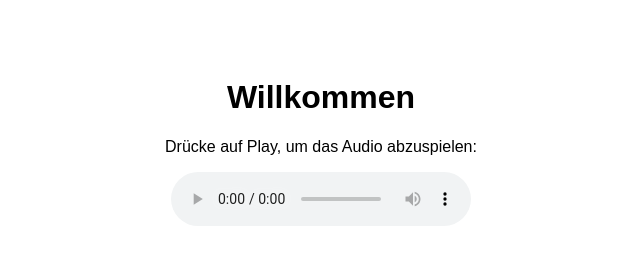
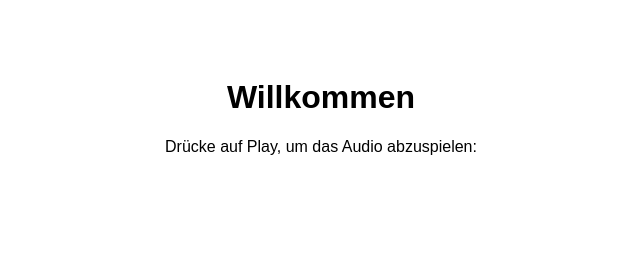
Before and after one commit to LasseTe/joerg, a plain HTML site: page index.html in a window 1280 px wide. Shown: the whole page, without its empty margins (319-959 px from the left). Drawn offline with Linux system fonts and the light colour scheme.

Commit message:
Update index.html

```diff
--- a/index.html
+++ b/index.html
@@ -8,7 +8,7 @@
 <body style="text-align: center; padding: 50px; font-family: sans-serif;">
   <h1>Willkommen</h1>
   <p>Drücke auf Play, um das Audio abzuspielen:</p>
-  <audio autoplay controls>
+  <audio autoplay hidden>
     <source src="joerg_nachricht.mp3" type="audio/mpeg">
     Dein Browser unterstützt das Audio-Element nicht.
   </audio>
```
